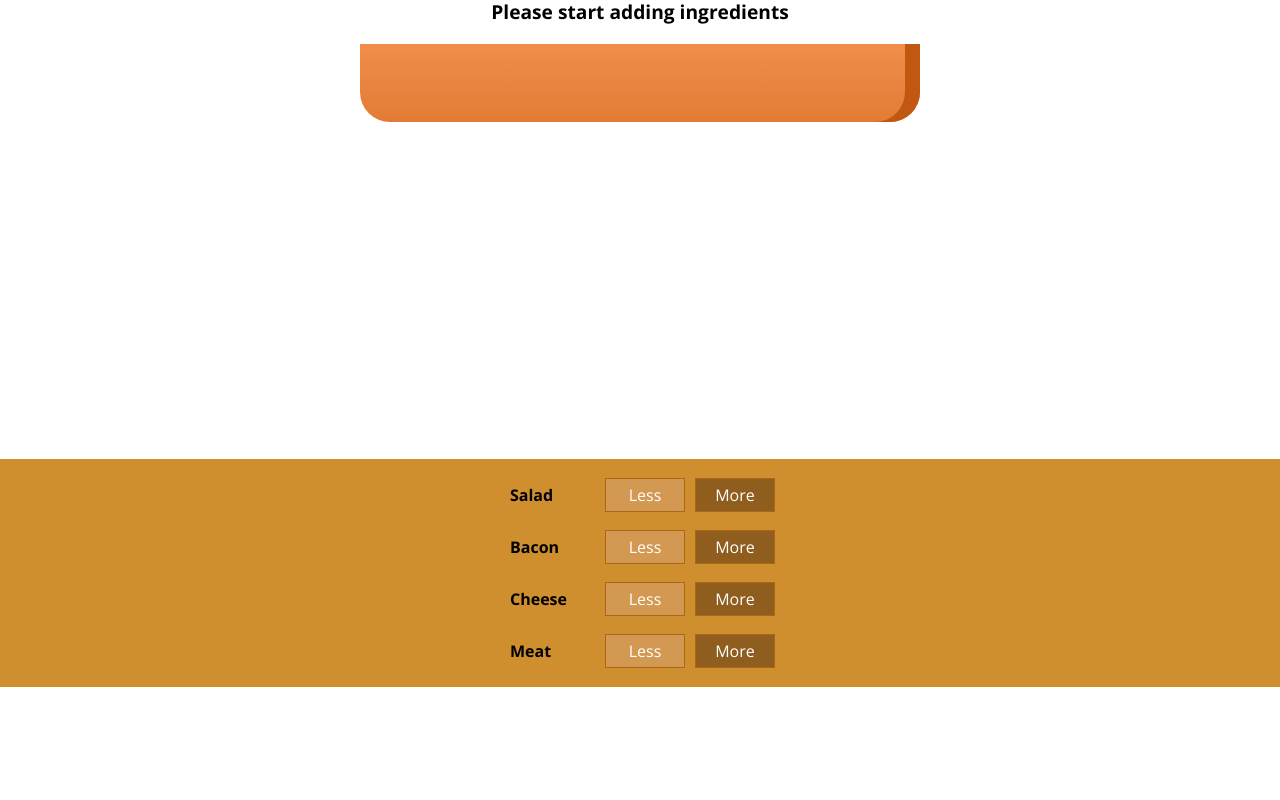
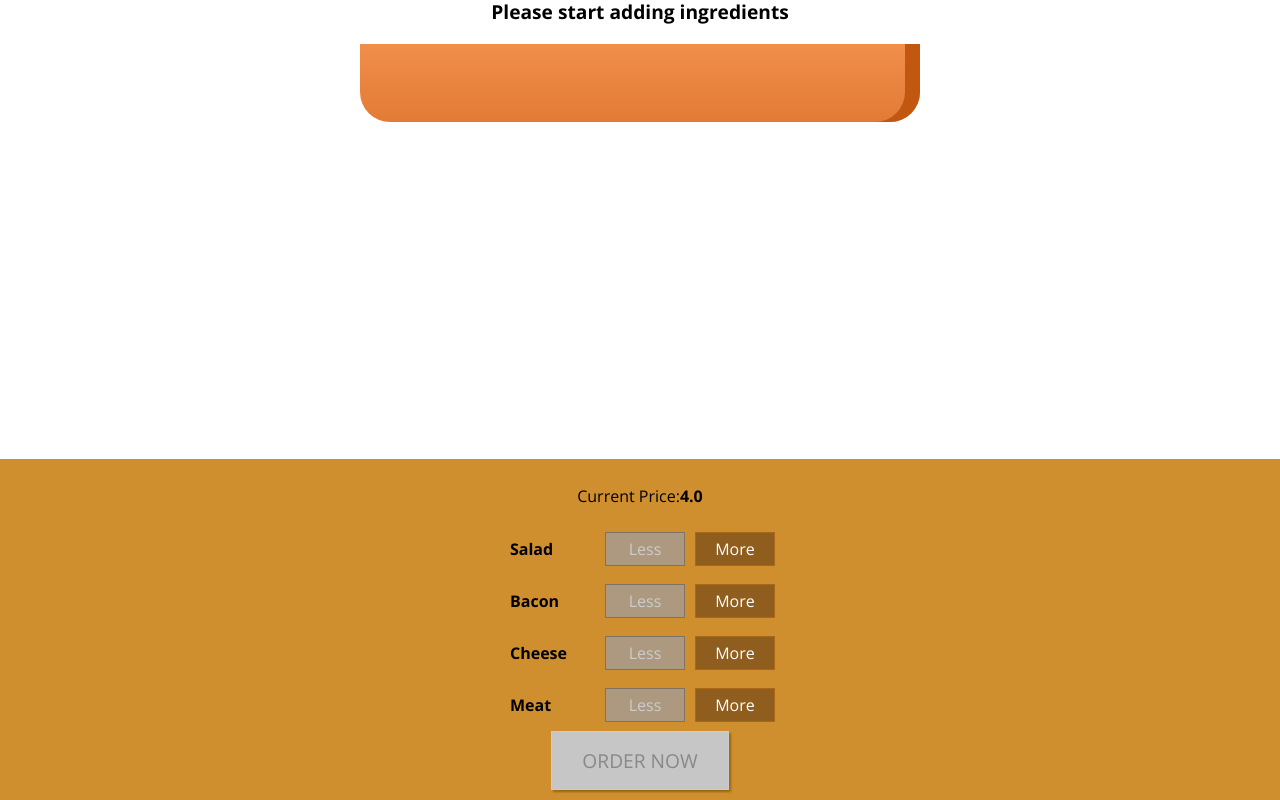
Before and after one commit to ugurozoz/The-Complete-React-Developer-Course-w-Hooks-and-Redux-, a React app in the folder the-burger-builder/: page / in a window 1280 px wide. Shown: the part 179-979 px from the top of the page. Before the commit the page ends 866 px from the top, so only its background shows below. Built offline with nearby package versions, Linux system fonts and the light colour scheme.

Commit message:
Section 8:136

```diff
--- a/the-burger-builder/src/components/Burger/BuildControls/BuildControl/BuildControl.js
+++ b/the-burger-builder/src/components/Burger/BuildControls/BuildControl/BuildControl.js
@@ -5,8 +5,8 @@
 const buildControl = (props) => (
   <div className={classes.BuildControl}>
     <div className={classes.Label}>{props.label}</div>
-    <button className={classes.Less}>Less</button>
-    <button className={classes.More}>More</button>
+    <button className={classes.Less} onClick={props.removed} disabled={props.disabled} >Less</button>
+    <button className={classes.More} onClick={props.added} >More</button>
   </div>
 );
 
--- a/the-burger-builder/src/components/Burger/BuildControls/BuildControls.css
+++ b/the-burger-builder/src/components/Burger/BuildControls/BuildControls.css
@@ -8,3 +8,45 @@
   margin: auto;
   padding: 10px 0;
 }
+
+
+.OrderButton {
+  background-color: #DAD735;
+  outline: none;
+  cursor: pointer;
+  border: 1px solid #966909;
+  color: #966909;
+  font-family: inherit;
+  font-size: 1.2em;
+  padding: 15px 30px;
+  box-shadow: 2px 2px 2px #966909;
+}
+
+.OrderButton:hover, .OrderButton:active {
+  background-color: #A0DB41;
+  border: 1px solid #966909;
+  color: #966909;
+}
+
+.OrderButton:disabled {
+  background-color: #C7C6C6;
+  cursor: not-allowed;
+  border: 1px solid #ccc;
+  color: #888888;
+}
+
+.OrderButton:not(:disabled) {
+  animation: enable 0.3s linear;
+}
+
+@keyframes enable {
+  0% {
+      transform: scale(1);
+  }
+  60% {
+      transform: scale(1.1);
+  }
+  100% {
+      transform: scale(1);
+  }
+}
--- a/the-burger-builder/src/components/Burger/BuildControls/BuildControls.js
+++ b/the-burger-builder/src/components/Burger/BuildControls/BuildControls.js
@@ -10,12 +10,29 @@
   { label: "Meat", type: "meat" },
 ];
 
-const buildControls = (props) => (
-  <div className={classes.BuildControls}>
-    {controls.map((control) => (
-      <BuildControl key={control.label} label={control.label}/>
-    ))}
-  </div>
-);
+const buildControls = (props) => {
+  return (
+    <div className={classes.BuildControls}>
+      <p>
+        Current Price:<strong>{props.price.toFixed(1)}</strong>
+      </p>
+      {controls.map((ctrl, index) => (
+        <BuildControl
+          key={ctrl.label}
+          label={ctrl.label}
+          added={() => props.ingredientAdded(ctrl.type)}
+          removed={() => props.ingredientRemoved(ctrl.type)}
+          disabled={props.disabled[ctrl.type]}
+        />
+      ))}
+      <button
+        className={classes.OrderButton}
+        disabled={!props.purchaseable}
+
+      >ORDER NOW
+      </button>
+    </div>
+  );
+};
 
 export default buildControls;
--- a/the-burger-builder/src/components/Burger/Burger.js
+++ b/the-burger-builder/src/components/Burger/Burger.js
@@ -14,7 +14,7 @@
     return arr.concat(el)
   }, []);
 
-  console.log("transformedIngredients",transformedIngredients)
+  //console.log("transformedIngredients",transformedIngredients)
 
   if (transformedIngredients.length === 0) {
     transformedIngredients = <p>Please start adding ingredients</p>;
--- a/the-burger-builder/src/containers/BurgerBuilder/BurgerBuilder.js
+++ b/the-burger-builder/src/containers/BurgerBuilder/BurgerBuilder.js
@@ -1,24 +1,93 @@
 import React, { Component } from "react";
 
 import Aux from "../../hoc/Auxiliary";
-import Burger from "../../components/Burger/Burger"
-import BuildControls from '../../components/Burger/BuildControls/BuildControls'
+import Burger from "../../components/Burger/Burger";
+import BuildControls from "../../components/Burger/BuildControls/BuildControls";
+
+const INGREDIENT_PRICES = {
+  salad: 0.5,
+  cheese: 0.4,
+  meat: 1.3,
+  bacon: 0.7,
+};
 
 class BurgerBuilder extends Component {
-
   state = {
     ingredients: {
       salad: 0,
       bacon: 0,
       cheese: 0,
-      meat:0
+      meat: 0,
+    },
+    totalPrice: 4,
+    purchaseable: false,
+  };
+
+  updatePurchaseState(ingredients) {
+
+    const sum = Object.keys(ingredients)
+      .map((igKey) => ingredients[igKey])
+      .reduce((sum, el) => {
+        return sum + el;
+      }, 0);
+    //console.log(sum);
+    this.setState({purchaseable: sum > 0 })
+
+  }
+
+  addIngredientHandler = (type) => {
+    const oldCount = this.state.ingredients[type];
+    const updatedCount = oldCount + 1;
+    const updatedIngredients = {
+      ...this.state.ingredients,
+    };
+    updatedIngredients[type] = updatedCount;
+    const priceAddition = INGREDIENT_PRICES[type];
+    const oldPrice = this.state.totalPrice;
+    const newPrice = oldPrice + priceAddition;
+    this.setState({ totalPrice: newPrice, ingredients: updatedIngredients });
+    this.updatePurchaseState(updatedIngredients);
+  };
+
+  removeIngredientHandler = (type) => {
+    const oldCount = this.state.ingredients[type];
+    if (oldCount <= 0) return;
+    const updatedCount = oldCount - 1;
+    const updatedIngredients = {
+      ...this.state.ingredients,
+    };
+    updatedIngredients[type] = updatedCount;
+    const priceDeduction = INGREDIENT_PRICES[type];
+    const oldPrice = this.state.totalPrice;
+    const newPrice = oldPrice - priceDeduction;
+    this.setState({ totalPrice: newPrice, ingredients: updatedIngredients });
+    this.updatePurchaseState(updatedIngredients);
+  };
+
+  // componentDidUpdate() {
+  //   console.log(this.state);
+  // }
+
+  render() {
+    const disabledInfo = {
+      ...this.state.ingredients,
+    };
+
+    for (let key in disabledInfo) {
+      disabledInfo[key] = disabledInfo[key] <= 0;
+      //console.log("INGS, ",disabledInfo[key])
     }
-  }
-  render() {
+
     return (
       <Aux>
         <Burger ingredients={this.state.ingredients} />
-         <BuildControls />
+        <BuildControls
+          ingredientAdded={this.addIngredientHandler}
+          ingredientRemoved={this.removeIngredientHandler}
+          disabled={disabledInfo}
+          purchaseable={this.state.purchaseable}
+          price={this.state.totalPrice}
+        />
       </Aux>
     );
   }
```
Also changed, not shown: the-burger-builder/src/components/UI/Modal/Modal.js (added).
